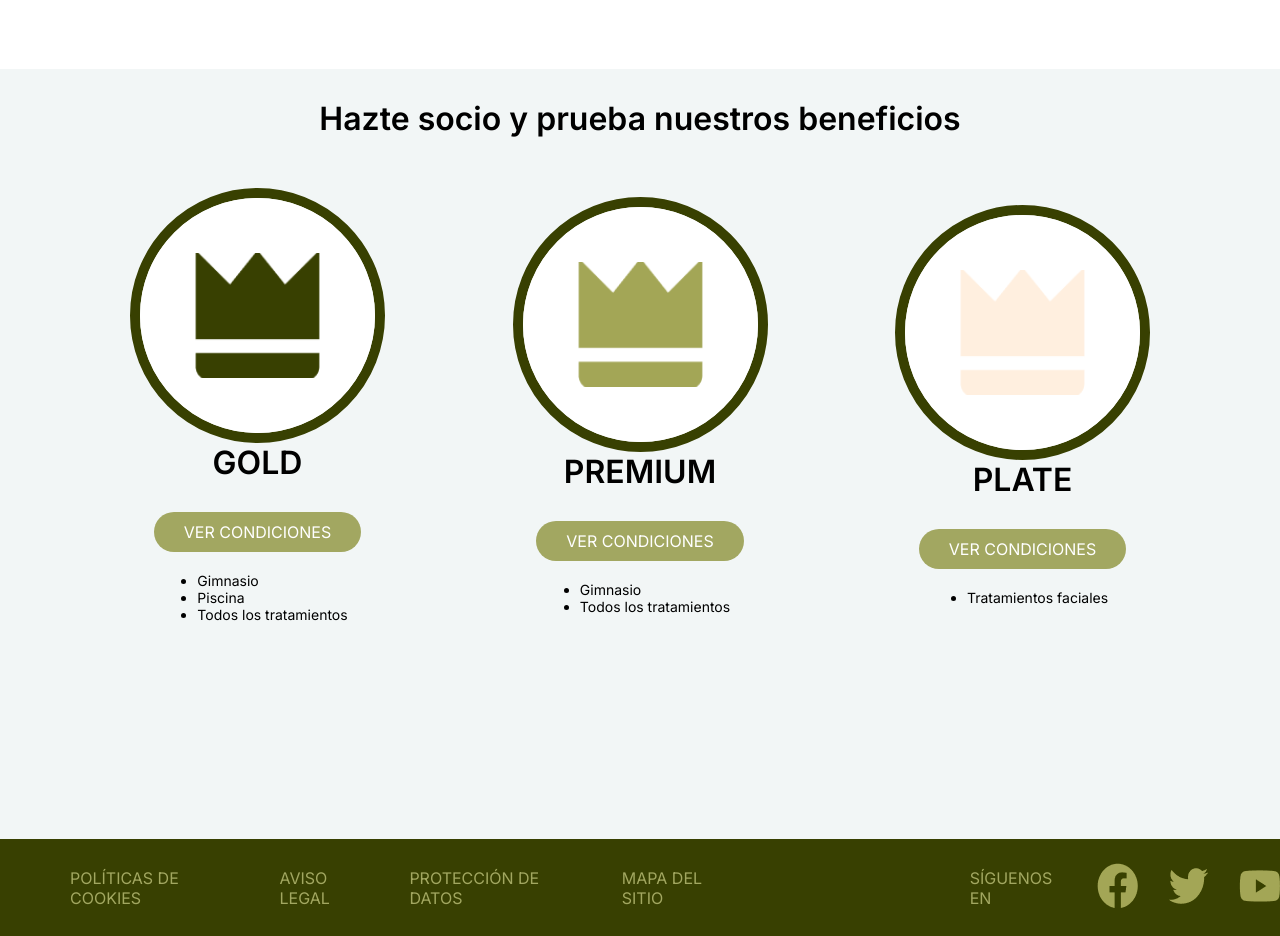
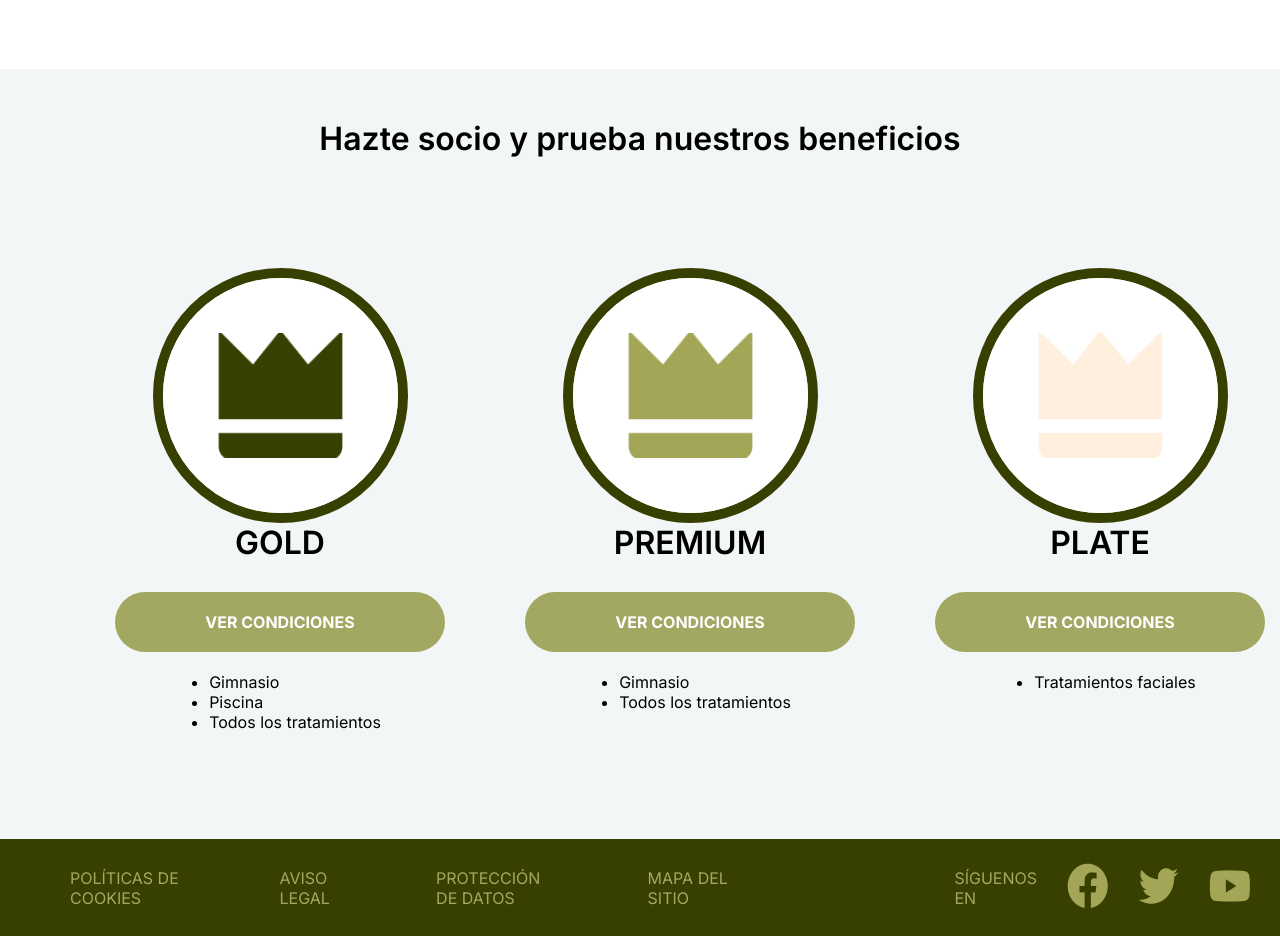
Before and after one commit to Ninicholas/spa-web, a plain HTML site: page index.html in a window 1280 px wide. Shown: the part 1520-2456 px from the top of the page. Drawn offline with Linux system fonts and the light colour scheme; a web font is replaced by a local one.

Commit message:
Versión Final

```diff
--- a/estilos/estilos.css
+++ b/estilos/estilos.css
@@ -111,7 +111,7 @@ header {
 
 .planes {
     display: flex;
-    justify-content: space-evenly;
+    justify-content: center;
     margin: 100px 0px 80px 0px;
     gap: 134px;
     width: 100%;
@@ -157,12 +157,15 @@ header {
 
 .membresia-contenedor {
     display: flex;
-    padding: 50px 0px;
+    padding: 50px 0px 50px 100px;
     justify-content: space-evenly;
+    align-items: baseline;
+    gap: 80px;
 }
 
 .membresia {
-    width: 250px;
+    width: 300px;
+    padding: 60px 0px 60px 0px;
     display: flex;
     flex-direction: column;
     justify-content: center;
@@ -197,12 +200,19 @@ header {
     height: 125px;
 }
 
+.membresia .borde-1{
+    padding: 20px 90px;
+}
 
+.borde-1 .texto-btn{
+    white-space: nowrap;
+}
 
 .descripcion-membresia ul {
     display: flex;
     flex-direction: column;
     padding-left: 30px;
+    white-space: nowrap;
 }
 
 
@@ -212,12 +222,15 @@ footer {
     width: 100%;
     display: flex;
     align-items: center;
+
 }
 
 .footer{
     display: flex;
     justify-content: space-between;
     align-items: center;
+
+    width: 100%;
 }
 
 .footer div ul li a {
@@ -227,7 +240,7 @@ footer {
 .redes{
     display: flex;
     align-items: center;
-    justify-content: center;
+    justify-content: flex-end;
     gap: 30px;
 }
 
@@ -239,3 +252,13 @@ footer {
 .redes > .menu {
     padding-left: 225px;
 }
+
+
+.footer .barra ul  {
+    gap: 90px;
+}
+
+
+.texto-btn.menu {
+    font-weight: bold;
+}
--- a/estilos/nico-framework.css
+++ b/estilos/nico-framework.css
@@ -8,7 +8,6 @@
 .t-2 {
     font-family: 'Inter';
     font-weight: 600;
-    /* SemiBold */
     font-size: 32px;
 }
 
@@ -250,3 +249,10 @@
 .f-right {
     float: right
 }
+
+
+.pt-5 {
+    padding-top: 50px
+}
+
+.fo-negrita{font-weight: bold;}
--- a/index.html
+++ b/index.html
@@ -95,7 +95,7 @@
 
         <section class="membresias">
 
-            <div class="t-2 pt-3 c-h">Hazte socio y prueba nuestros beneficios</div>
+            <div class="t-2 pt-5 c-h">Hazte socio y prueba nuestros beneficios</div>
             <div class="membresia-contenedor">
                 <div class="membresia">
                     <div class="borde-circular">
@@ -103,7 +103,7 @@
                     </div>
                     <div class="t-2 pb-3">GOLD</div>
                     <div class="borde-1 "><a class="texto-btn menu " href="">VER CONDICIONES</a></div>
-                    <div class="descripcion-membresia miniatura pt-2">
+                    <div class="descripcion-membresia normal pt-2">
                         <ul>
                             <li>Gimnasio</li>
                             <li>Piscina</li>
@@ -117,7 +117,7 @@
                     </div>
                     <div class="t-2 pb-3">PREMIUM</div>
                     <div class="borde-1 "><a class="texto-btn menu " href="">VER CONDICIONES</a></div>
-                    <div class="descripcion-membresia miniatura pt-2">
+                    <div class="descripcion-membresia normal pt-2">
                         <ul>
                             <li>Gimnasio</li>
                             <li>Todos los tratamientos</li>
@@ -130,7 +130,7 @@
                     </div>
                     <div class="t-2 pb-3">PLATE</div>
                     <div class="borde-1 "><a class="texto-btn menu " href="">VER CONDICIONES</a></div>
-                    <div class="descripcion-membresia miniatura pt-2">
+                    <div class="descripcion-membresia normal pt-2">
                         <ul>
                             <li>Tratamientos faciales</li>
                         </ul>
@@ -153,7 +153,7 @@
                 <div class="menu t-primario">Síguenos en</div>
                 <div class="imagen-redes"><img src="images/rs_facebook.png" alt="Logo Facebook"></div>
                 <div class="imagen-redes"><img src="images/rs_twiter.png" alt="Logo Twiter"></div>
-                <div class="imagen-redes"><img src="images/rs_youtube.png" alt="Logo Youtube"></div>
+                <div class="imagen-redes mr-3"><img src="images/rs_youtube.png" alt="Logo Youtube"></div>
             </div>
         </div>
     </footer>
```
